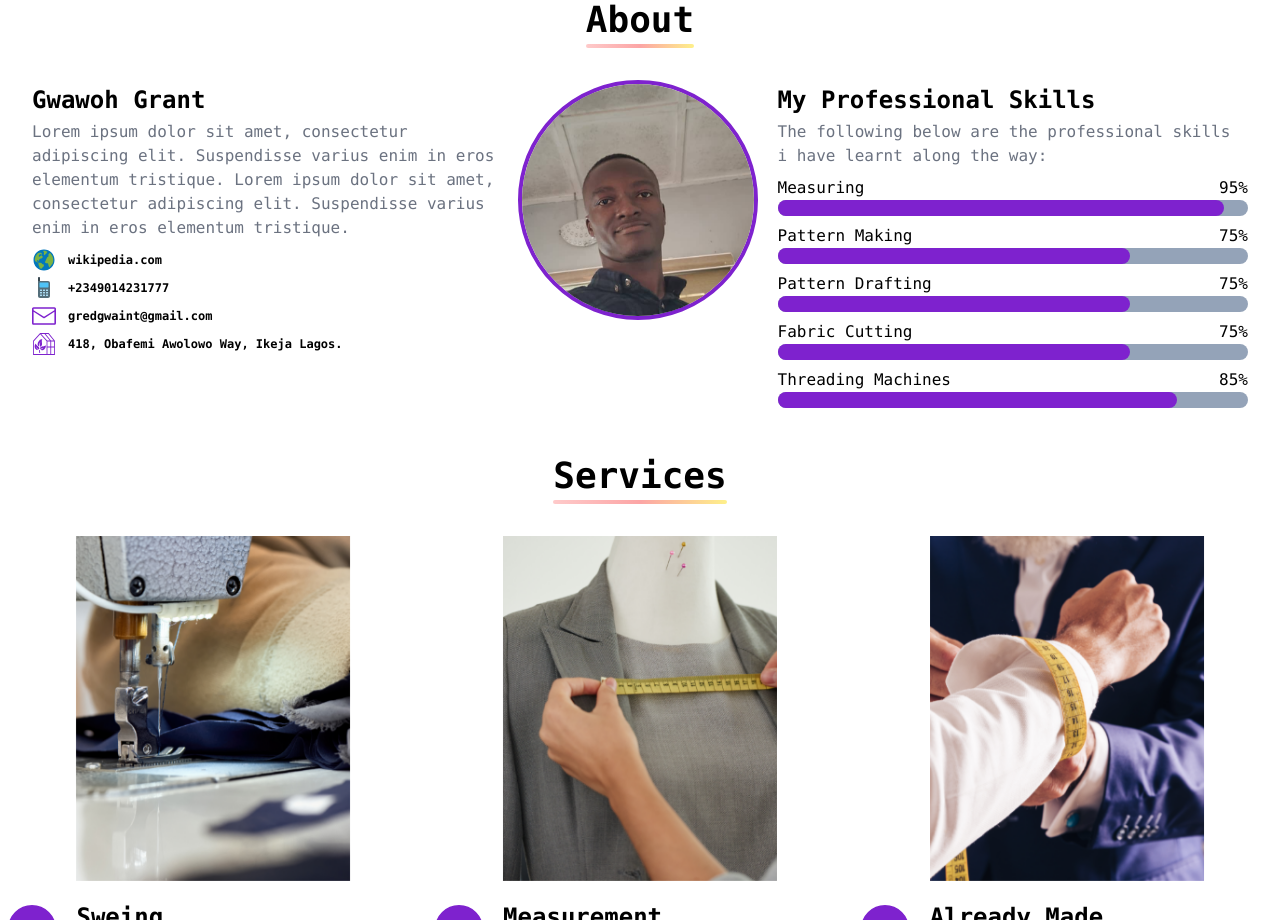
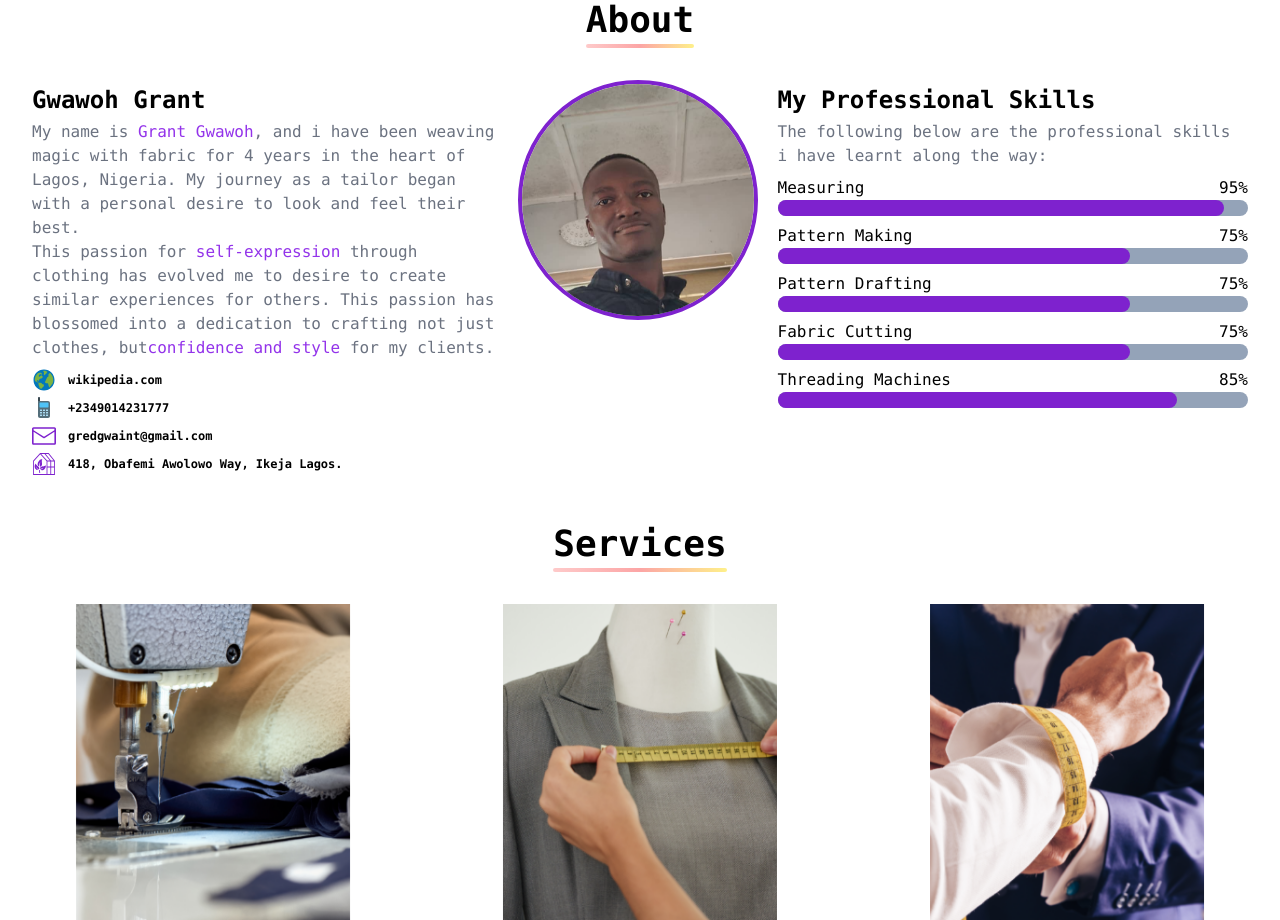
Before and after one commit to kindness-ok/grant-portfolio, a Next.js app: page / in a window 1280 px wide. Shown: the part 840-1760 px from the top of the page. Built offline with nearby package versions, Linux system fonts and the light colour scheme.

Commit message:
adding finishing touches: part four

```diff
--- a/src/components/about.tsx
+++ b/src/components/about.tsx
@@ -27,10 +27,14 @@ export default function About () {
               </div>
               <div className="">
                 <p className="text-gray-500 font-medium font-mono">
-                  Lorem ipsum dolor sit amet, consectetur adipiscing elit.
-                  Suspendisse varius enim in eros elementum tristique.
-                  Lorem ipsum dolor sit amet, consectetur adipiscing elit.
-                  Suspendisse varius enim in eros elementum tristique.
+                  My name is <span className="text-purple-600">Grant Gwawoh</span>,
+                  and i have been weaving magic with fabric for 4 years in the heart
+                  of Lagos, Nigeria. My journey as a tailor began with a personal desire
+                  to look and feel their best. <br></br>
+                  {' '} This passion for <span className="text-purple-600">self-expression </span>
+                  through clothing has evolved me to desire to create similar experiences for others.
+                  This passion has blossomed into a  dedication to crafting not just clothes, but
+                  <span className="text-purple-600">confidence and style</span> for my clients.
                 </p>
               </div>
               <div className="flex flex-col w-full my-2 gap-1">
```
